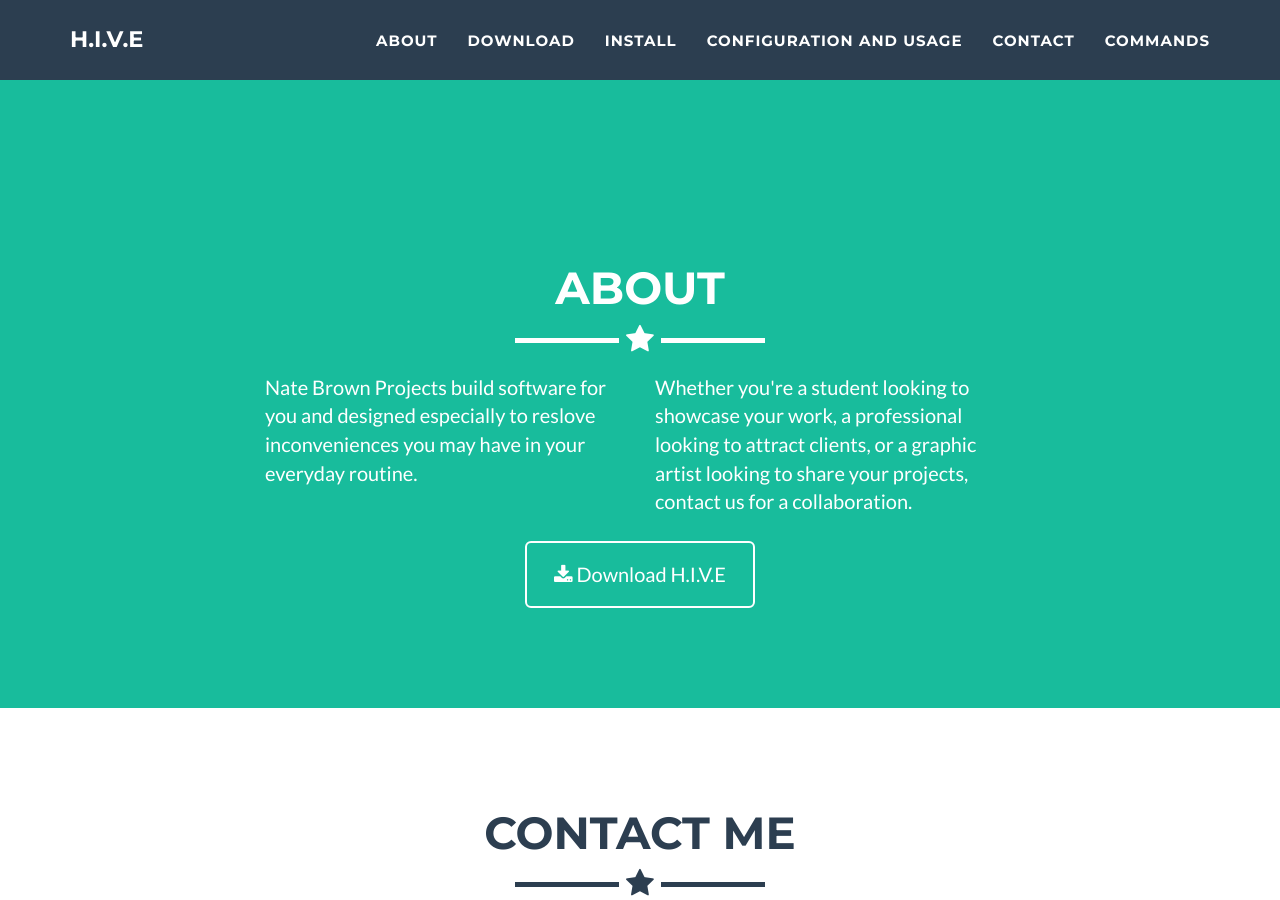
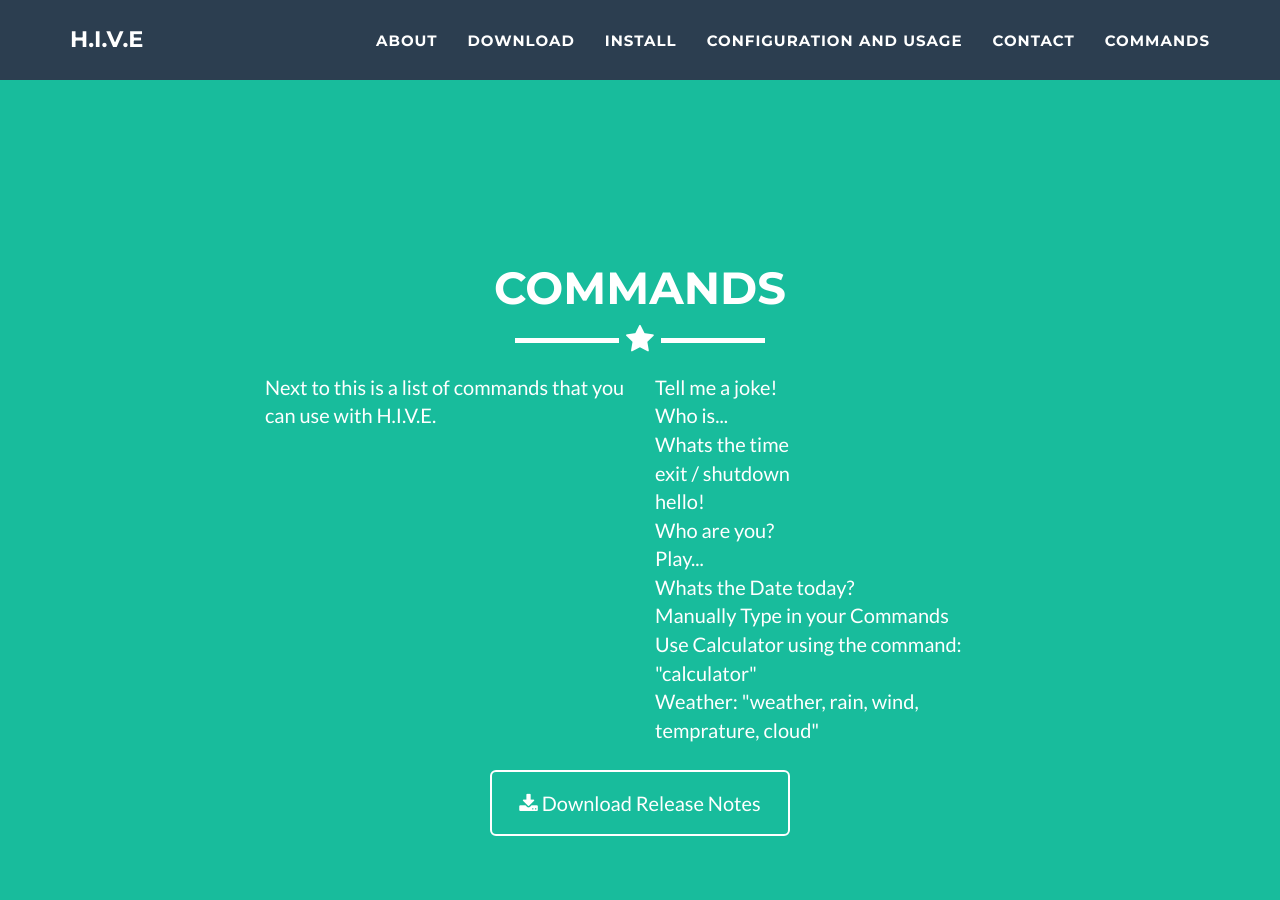
Before and after one commit to NateBrownProjects/hive, a Jekyll site: the page built from index.html, in a window 1280 px wide and 900 px high, scrolled down 3209 px. Built offline with Jekyll 4.4.1, drawn with Linux system fonts in a browser that asks for light colours.

Commit message:
Update commands.html

```diff
--- a/_includes/commands.html
+++ b/_includes/commands.html
@@ -2,20 +2,31 @@
         <div class="container">
             <div class="row">
                 <div class="col-lg-12 text-center">
-                    <h2>About</h2>
+                    <h2>Commands</h2>
                     <hr class="star-light">
                 </div>
             </div>
             <div class="row">
                 <div class="col-lg-4 col-lg-offset-2">
-                    <p>Nate Brown Projects build software for you and designed especially to reslove inconveniences you may have in your everyday routine.</p>
+                    <p>Next to this is a list of commands that you can use with H.I.V.E.</p>
                 </div>
                 <div class="col-lg-4">
-                    <p>Whether you're a student looking to showcase your work, a professional looking to attract clients, or a graphic artist looking to share your projects, contact us for a collaboration.   </p>
+                    <p> Tell me a joke! <br>
+Who is... <br>
+Whats the time <br>
+exit / shutdown <br>
+hello! <br>
+Who are you? <br>
+Play... <br>
+Whats the Date today? <br>
+Manually Type in your Commands <br>
+Use Calculator using the command: "calculator" <br>
+Weather: "weather, rain, wind, temprature, cloud" <br>
+</p>
                 </div>
                 <div class="col-lg-8 col-lg-offset-2 text-center">
-                    <a href="https://github.com/NateBrownProjects/TheHiveProject.git" class="btn btn-lg btn-outline">
-                        <i class="fa fa-download"></i> Download H.I.V.E
+                    <a href="https://github.com/NateBrownProjects/TheHiveProject/Release\ Notes" class="btn btn-lg btn-outline">
+                        <i class="fa fa-download"></i> Download Release Notes
                     </a>
                 </div>
             </div>
```
